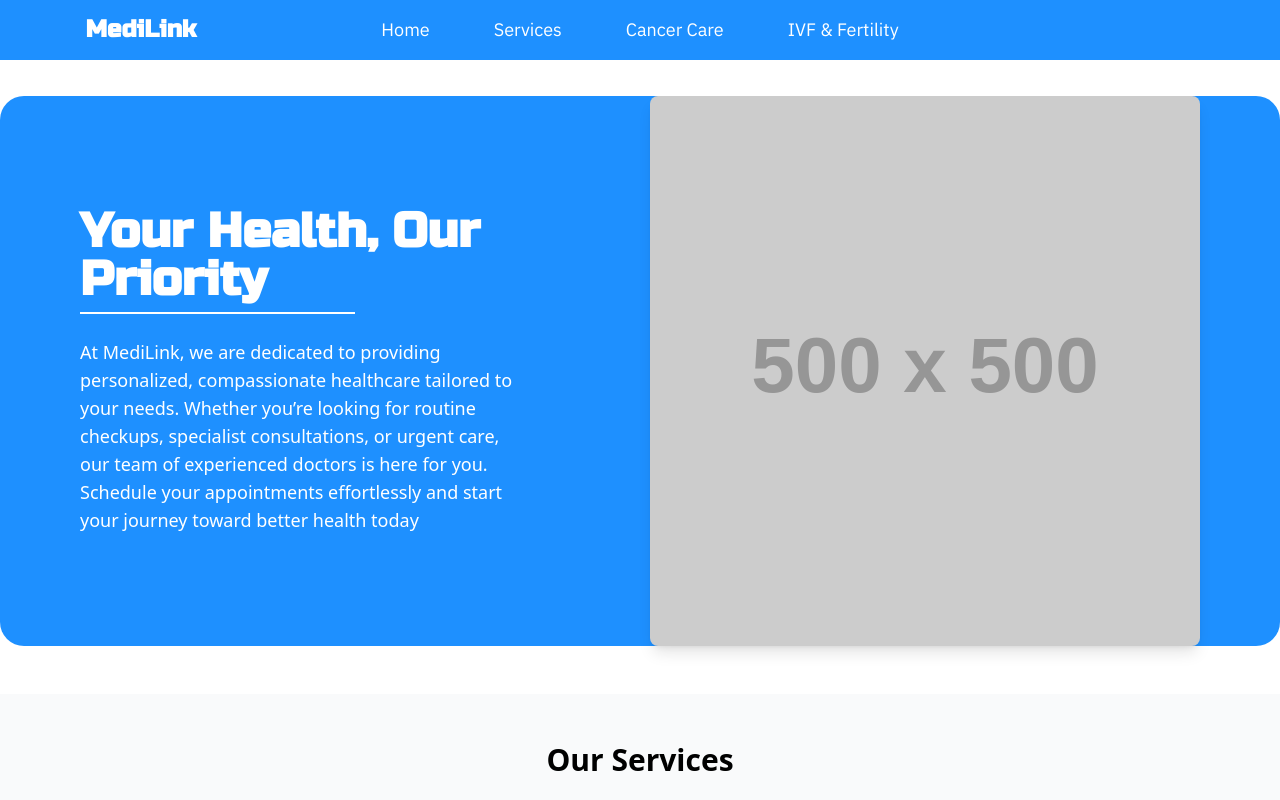
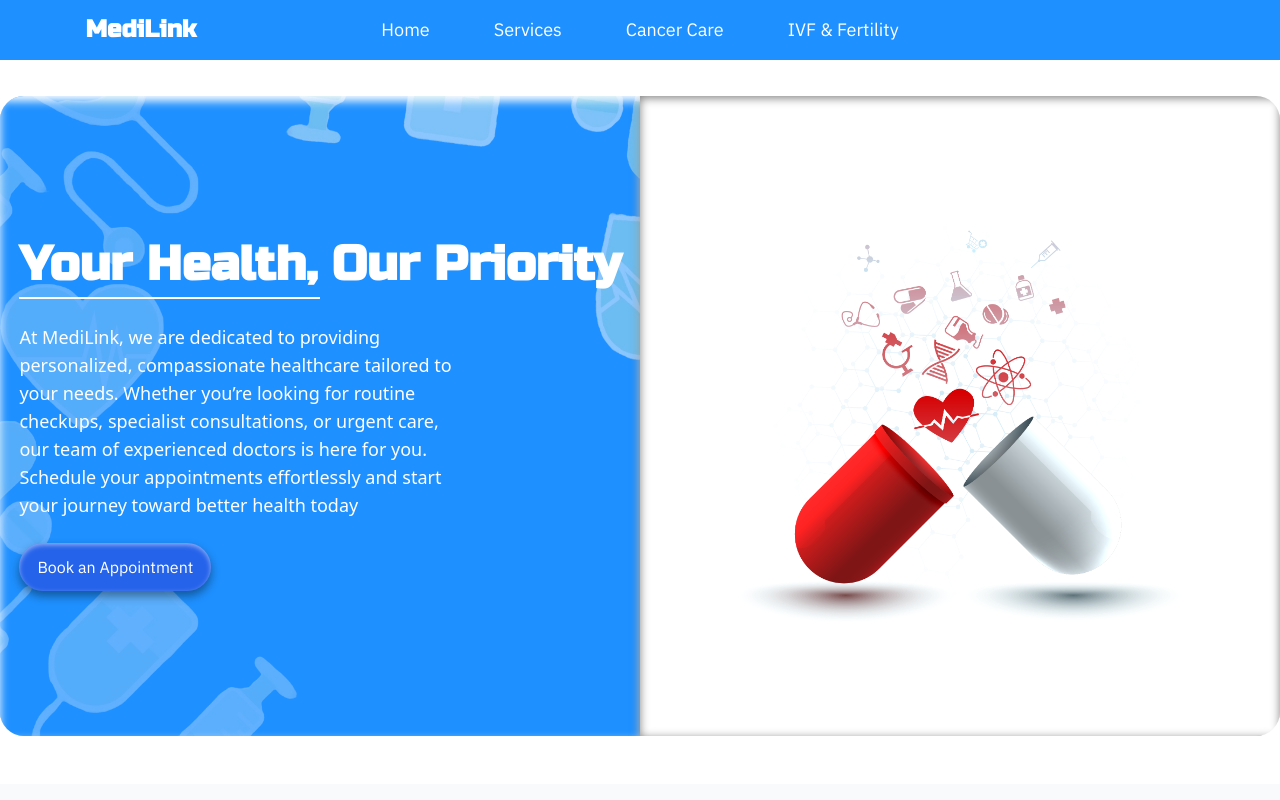
Before and after one commit to osa623/CSSE-Smart_HealthCare_System-SE_S1_WD_09, a React (Vite) app in the folder frontend/: page / in a window 1280 px wide. Shown: the top 800 px of the page. Built offline with nearby package versions, Linux system fonts and the light colour scheme; a web font is replaced by a local one.

Commit message:
implementing hero compo

```diff
--- a/frontend/src/pages/home.jsx
+++ b/frontend/src/pages/home.jsx
@@ -1,3 +1,8 @@
+import { Link } from "react-router-dom";
+
+//images
+import heroImage from '../assets/heroImage.png';
+import heroBackground from '../assets/heroBackground.png';
 
 
 const Home = () => {
@@ -5,25 +10,57 @@ const Home = () => {
     <div className="min-h-screen bg-gray-50">
       {/* Hero Section */}
       <section className="bg-primary py-12 lgs:mt-12">
-        <div className="container mx-auto px-6 lgs:px-20 flex flex-col bg-baseprimary lgs:rounded-3xl lgs:w-[100vw] lgs:flex-row items-center justify-center lgs:space-x-5">
+        <div className="container mx-auto overflow-hidden flex flex-col bg-transparent lgs:h-[80vh] lgs:rounded-3xl lgs:w-[100vw] lgs:flex-row items-center justify-center">
 
-          <div className="text-white lgs:h-auto lgs:w-[50vw] lgs:space-y-6">
+           {/* Main 01 section */}
+            <div className= 'flex flex-col h-auto lgs:w-[50vw] overflow-hidden items-center justify-center bg-baseprimary lgs:h-[80vh]' style={{
+                    boxShadow:'inset 0 5px 10px rgba(255,255,255,1), 0px 5px 10px rgba(0,0,0,0.4)',
+
+            }}>
+                    {/* Background Section */}
+                <div className= 'flex flex-col h-auto lgs:w-[50vw] items-center justify-center bg-transparent lgs:h-[80vh]' style={{
+                                        backgroundImage:`url(${heroBackground})`,
+                                        backgroundSize:'cover',
+                                        backgroundPosition:'center'
+                }}>
+
+                        {/* Text and Button Section */}
+                           <div className="text-white lgs:h-auto  bg-transparent lgs:space-y-6">
 
                             <h1 className="flex flex-col text-5xl font-russoone lg:text-5xl font-semibold mb-6">
                             Your Health, Our Priority{''}
                             <div className="bg-primary h-[0.18rem] lgs:w-1/2 lgs:mt-2"/>
                             </h1>
-            <p className="text-lg mb-6 lgs:w-[35vw]" style={{ fontWeight:'300'}}>
+                            <p className="text-lg mb-6 lgs:w-[35vw]" style={{ fontWeight:'400'}}>
                             At MediLink, we are dedicated to providing personalized, compassionate healthcare tailored to your needs. Whether you’re looking for routine checkups, specialist consultations, or urgent care, our team of experienced doctors is here for you. Schedule your appointments effortlessly and start your journey toward better health today</p>
 
+
+                            <Link to='/' className="flex lgs:mt-12 bg-blue-600 lgs:w-[12rem] items-center justify-center lgs:h-[3rem] font-ibmplexsans rounded-full hover:scale-110 transition-transform duration-300 ease-in-out"
+                            style={{
+                            boxShadow:'inset 0 2px 5px rgba(255,255,255,0.5), 0px 5px 10px rgba(0,0,0,0.4)'
+                            }}>
+                            Book an Appointment
+                            </Link>
                             </div>
-          <div className=" lgs:w-[50vw] mt-8 lg:mt-0">
+
+                </div>
+
+
+
+            </div>
+
+           {/* Main 02 section */}
+            <div className="flex flex-col h-auto lgs:w-[50vw] items-center justify-center bg-primary lgs:h-[80vh]"
+            style={{
+              boxShadow:'inset 0 2px 10px rgba(0,0,0,0.5), 0px 5px 10px rgba(0,0,0,0.4)'
+            }}>
+                <div className=" flex lgs:w-auto mt-8 lg:mt-0 justify-center items-center bg-transparent lgs:h-[80vh]">
                 <img
-              src="https://via.placeholder.com/500" // Replace with your hero image URL
-              alt="Medical center"
-              className="w-full h-auto rounded-lg shadow-lg"
+                src={heroImage} alt="heroImage" className="object-cover lgs:w-[35vw]"
                 />
                 </div>
+            </div>
+
         </div>
       </section>
 
```
Also changed, not shown: frontend/src/assets/heroBackground.png (added), frontend/src/assets/heroImage.png (added). Lines whose indentation alone changed are shown as unchanged.
